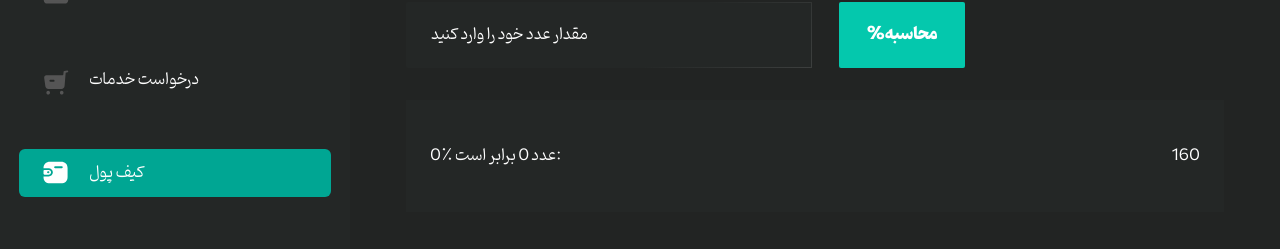
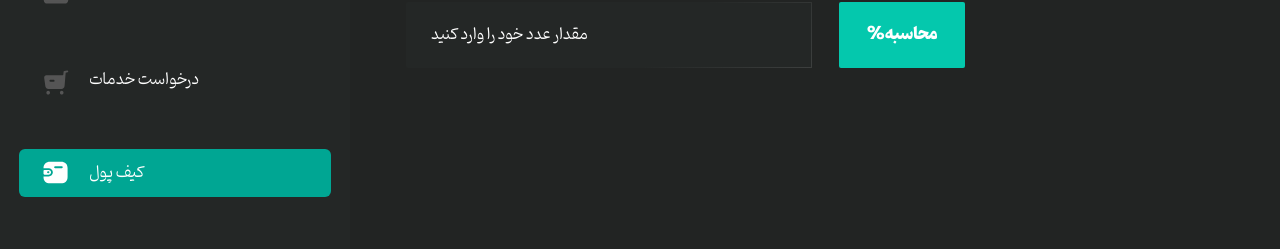
Before and after one commit to babaeiFateme/calendar, a React (Create React App) app: page /discount in a window 1280 px wide. Shown: the part 297-546 px from the top of the page. Built offline with nearby package versions, Linux system fonts and the light colour scheme; the HTML template or start-up script is replaced by a standard one.

Commit message:
chore: without validation

```diff
--- a/src/components/CalcDiscount/CalcDiscount.jsx
+++ b/src/components/CalcDiscount/CalcDiscount.jsx
@@ -1,14 +1,34 @@
 import { getDisCount } from "src/core/utils/getDiscount";
 import Button from "../common/Button/Button";
-import { useAsyncError } from "react-router-dom";
 import { useState } from "react";
+
 const CalcDiscount = () => {
-    const getDiscountResult = getDisCount(20, 800);
-    const [disCountVal, setDiscountVal] = useState(0);
-    const [num, setNum] = useState(0);
+    const [formData, setFormData] = useState({
+        discount: 0,
+        num: 0,
+    });
+    const [discountResult, setDiscountResult] = useState(null);
+
+    const generateDiscountHandler = (e) => {
+        e.preventDefault();
+        const result = getDisCount(formData.discount, formData.num);
+        setDiscountResult(result);
+    };
+
+    const handleInputChange = (event) => {
+        const { name, value } = event.target;
+        setFormData({
+            ...formData,
+            [name]: value,
+        });
+    };
+
     return (
         <>
-            <form className="flex flex-col md:flex-row md:gap-[27px] items-end flex-wrap">
+            <form
+                className="flex flex-col md:flex-row md:gap-[27px] items-end flex-wrap"
+                onSubmit={generateDiscountHandler}
+            >
                 <div className="max-w-[406px] w-full flex flex-col">
                     <label
                         htmlFor="discount"
@@ -17,6 +37,7 @@ const CalcDiscount = () => {
                         درصد
                     </label>
                     <input
+                        onChange={handleInputChange}
                         className="sp-border rounded-sm py-[15px] px-[24px] h-[66px] bg-gray-700 font-normal text-base text-white placeholder:text-white placeholder:text-base"
                         type="number"
                         name="discount"
@@ -32,6 +53,7 @@ const CalcDiscount = () => {
                         عدد مورد نظر را وارد کنید
                     </label>
                     <input
+                        onChange={handleInputChange}
                         className="sp-border rounded-sm py-[15px] px-[24px] h-[66px] max-w-[406px] bg-gray-700 font-normal text-base text-white placeholder:text-white placeholder:text-base "
                         name="num"
                         type="text"
@@ -39,16 +61,21 @@ const CalcDiscount = () => {
                         placeholder="مقدار عدد خود را وارد کنید"
                     />
                 </div>
-                <Button className="h-[66px] px-[28px] py-[15px] rounded-sm font-extrabold bg-green-500 max-w-[178px]">
+                <Button
+                    type="submit"
+                    className="h-[66px] px-[28px] py-[15px] rounded-sm font-extrabold bg-green-500 max-w-[178px]"
+                >
                     %محاسبه
                 </Button>
             </form>
-            <div className="flex justify-between items-center bg-gray-700 text-white px-[24px] py-[44px] my-8">
-                <span>
-                    {disCountVal}٪ عدد {num} برابر است:
-                </span>
-                <span>{getDiscountResult}</span>
-            </div>
+            {discountResult !== null && (
+                <div className="flex justify-between items-center bg-gray-700 text-white px-[24px] py-[44px] my-8">
+                    <span>
+                        {formData.discount}٪ عدد {formData.num} برابر است:
+                    </span>
+                    <span>{discountResult}</span>
+                </div>
+            )}
         </>
     );
 };
```
